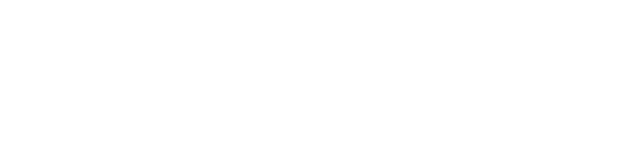
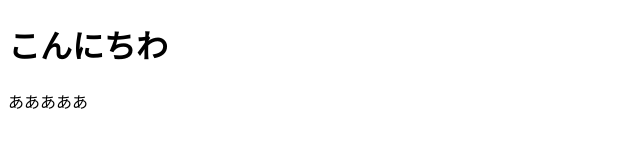
Before and after one commit to Zacky-114514/git-stady-0318, a plain HTML site: page index.html in a window 1280 px wide. Shown: the whole page, without its empty margins (0-640 px from the left). Drawn offline with Linux system fonts and the light colour scheme.

Commit message:
HTML追記

```diff
--- a/index.html
+++ b/index.html
@@ -8,6 +8,8 @@
 </head>
 
 <body>
+    <h1>こんにちわ</h1>
+    <p>あああああ</p>
 </body>
 
 </html>
```
